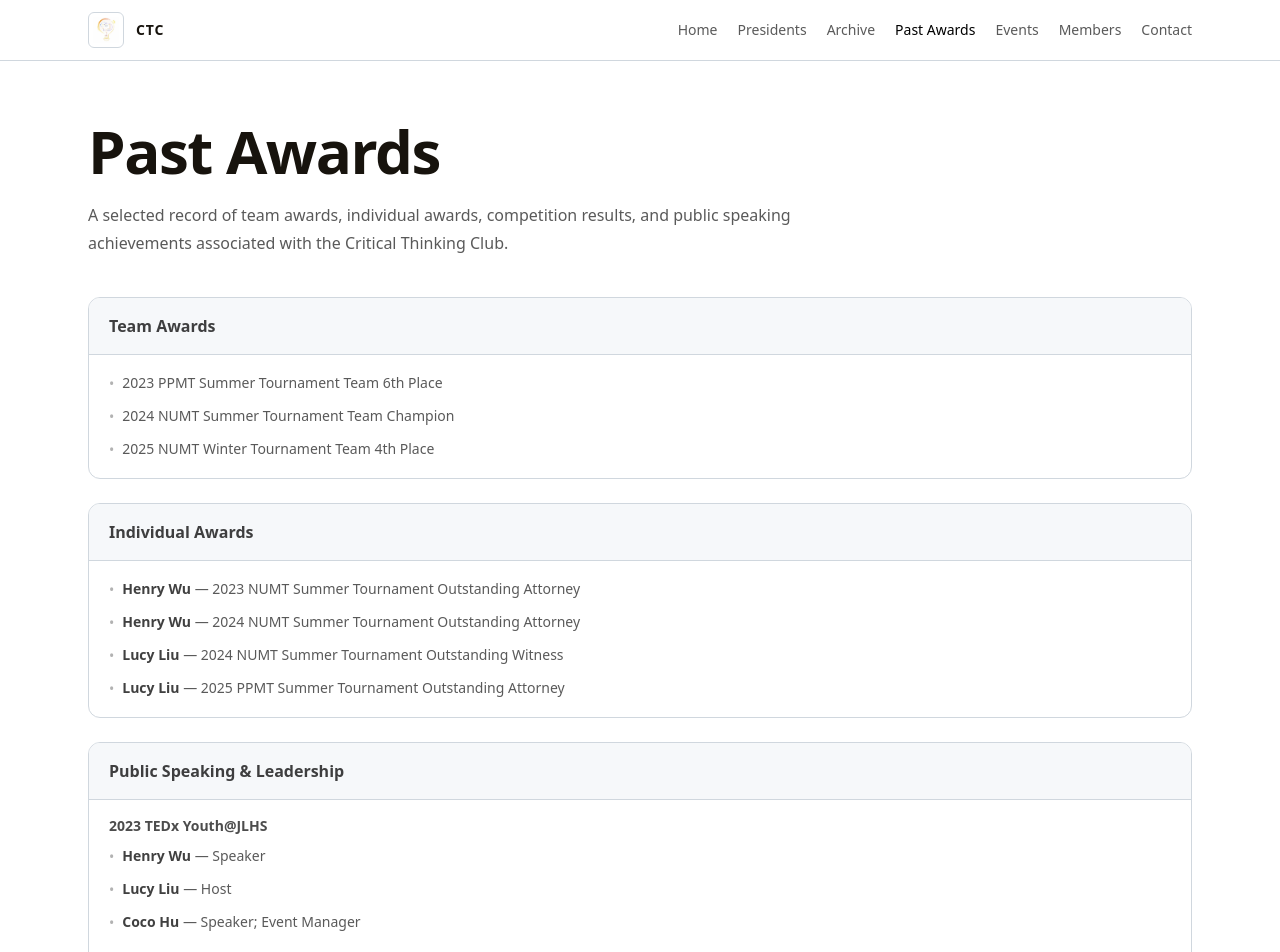
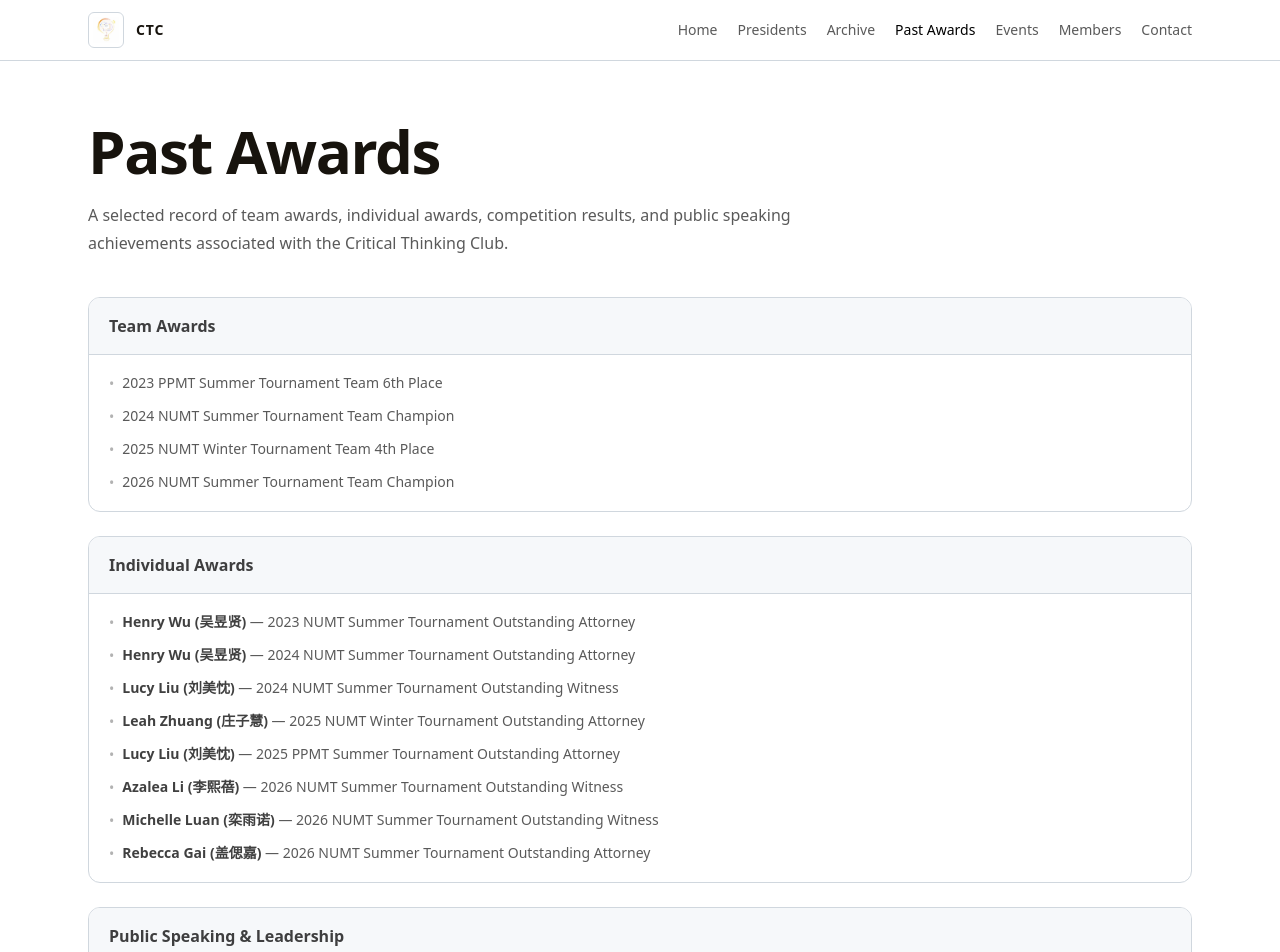
Before and after one commit to henrywyx0730/jlhsctc-official-website, a Next.js app: page /awards in a window 1280 px wide. Shown: the top 952 px of the page. Built offline with nearby package versions, Linux system fonts and the light colour scheme.

Commit message:
v0.4.13: update bilingual awards records

```diff
--- a/app/awards/page.js
+++ b/app/awards/page.js
@@ -8,26 +8,43 @@ const awardSections = [
       "2023 PPMT Summer Tournament Team 6th Place",
       "2024 NUMT Summer Tournament Team Champion",
       "2025 NUMT Winter Tournament Team 4th Place",
+      "2026 NUMT Summer Tournament Team Champion",
     ],
   },
   {
     title: "Individual Awards",
     rows: [
       {
-        person: "Henry Wu",
+        person: "Henry Wu (吴昱贤)",
         award: "2023 NUMT Summer Tournament Outstanding Attorney",
       },
       {
-        person: "Henry Wu",
+        person: "Henry Wu (吴昱贤)",
         award: "2024 NUMT Summer Tournament Outstanding Attorney",
       },
       {
-        person: "Lucy Liu",
+        person: "Lucy Liu (刘美忱)",
         award: "2024 NUMT Summer Tournament Outstanding Witness",
       },
       {
-        person: "Lucy Liu",
+        person: "Leah Zhuang (庄子慧)",
+        award: "2025 NUMT Winter Tournament Outstanding Attorney",
+      },
+      {
+        person: "Lucy Liu (刘美忱)",
         award: "2025 PPMT Summer Tournament Outstanding Attorney",
+      },
+      {
+        person: "Azalea Li (李熙蓓)",
+        award: "2026 NUMT Summer Tournament Outstanding Witness",
+      },
+      {
+        person: "Michelle Luan (栾雨诺)",
+        award: "2026 NUMT Summer Tournament Outstanding Witness",
+      },
+      {
+        person: "Rebecca Gai (盖偲嘉)",
+        award: "2026 NUMT Summer Tournament Outstanding Attorney",
       },
     ],
   },
@@ -37,17 +54,17 @@ const awardSections = [
       {
         title: "2023 TEDx Youth@JLHS",
         rows: [
-          { person: "Henry Wu", role: "Speaker" },
-          { person: "Lucy Liu", role: "Host" },
-          { person: "Coco Hu", role: "Speaker; Event Manager" },
+          { person: "Henry Wu (吴昱贤)", role: "Speaker" },
+          { person: "Lucy Liu (刘美忱)", role: "Host" },
+          { person: "Coco Hu (胡可萱)", role: "Speaker; Event Manager" },
         ],
       },
       {
         title: "2024–2025 TEDx Youth@JLHS",
         rows: [
-          { person: "Coco Hu", role: "Executive Officer" },
-          { person: "Henry Wu", role: "Curator" },
-          { person: "Lucy Liu", role: "Speaker" },
+          { person: "Coco Hu (胡可萱)", role: "Executive Officer" },
+          { person: "Henry Wu (吴昱贤)", role: "Curator" },
+          { person: "Lucy Liu (刘美忱)", role: "Speaker" },
         ],
       },
     ],
```
